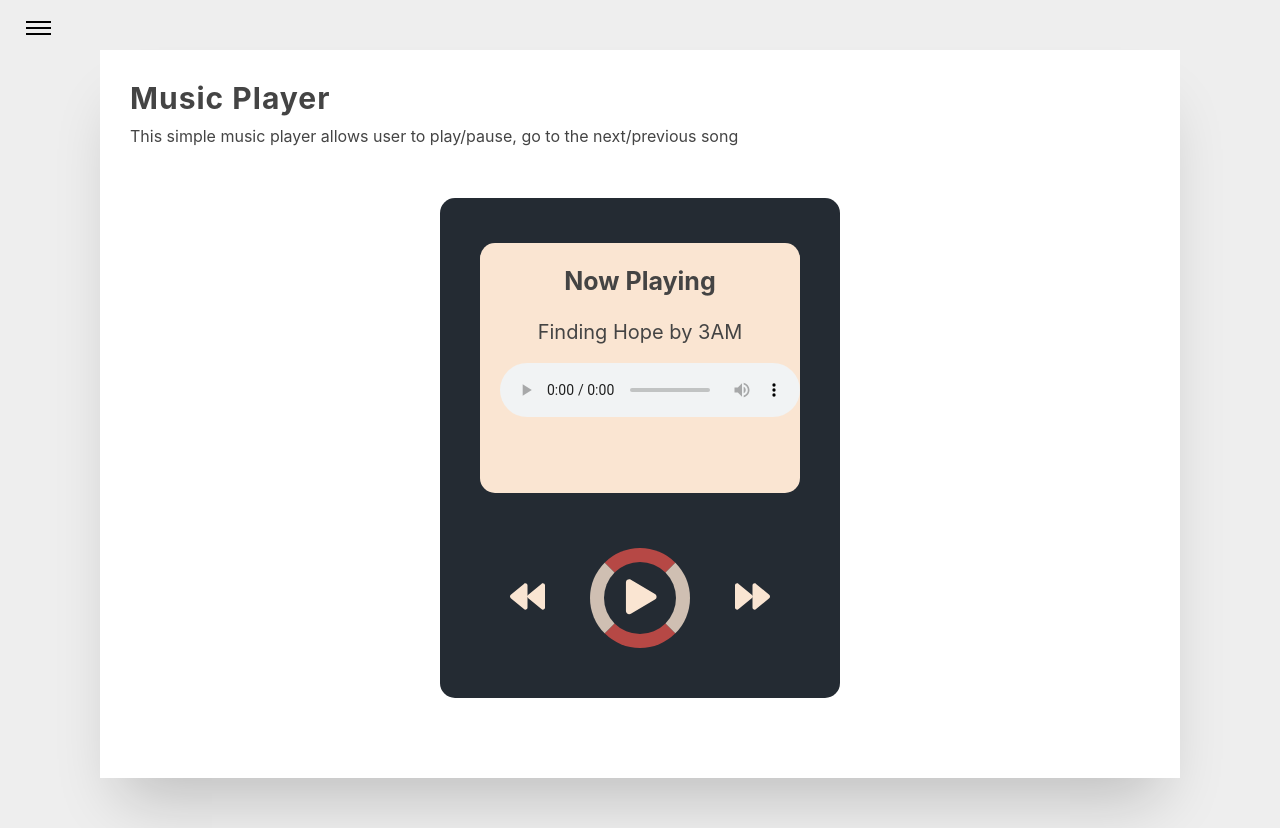
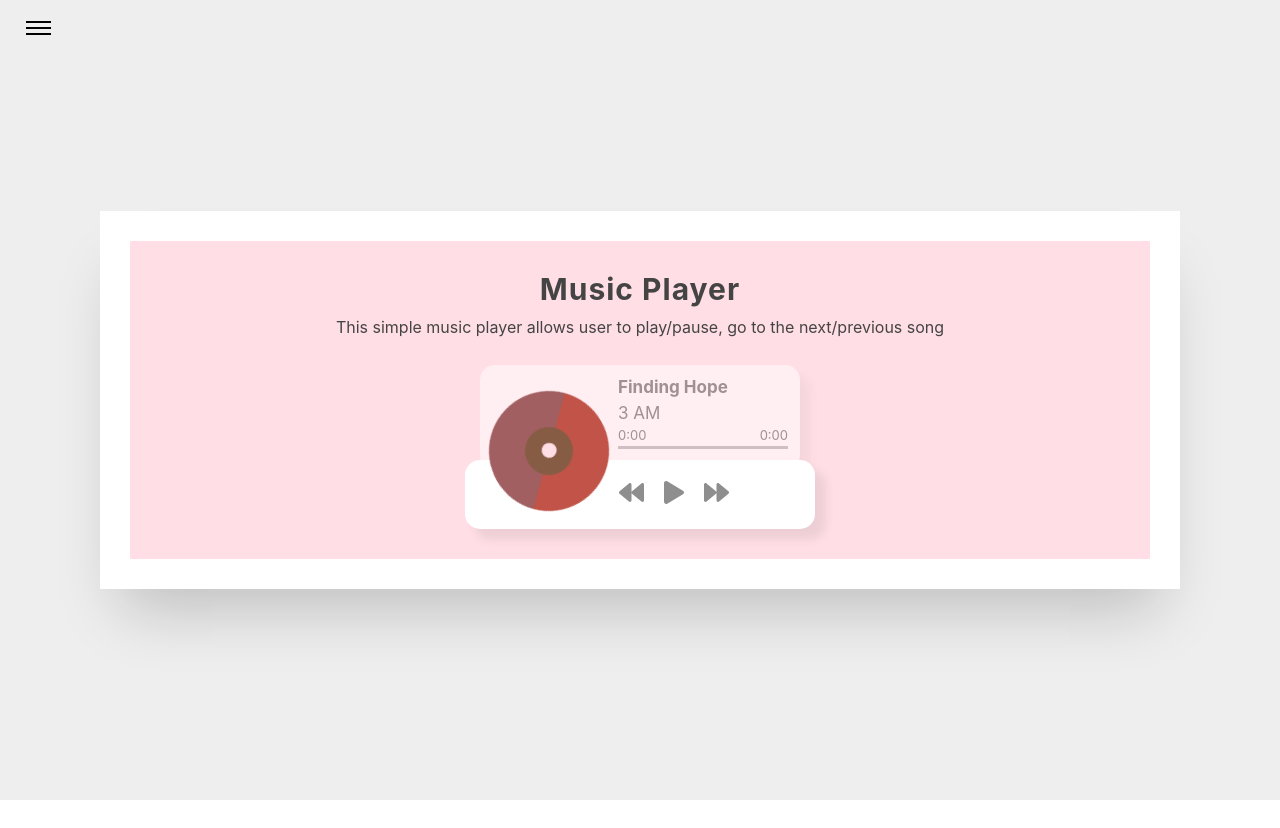
Before and after one commit to hitran/my-css-collection, a React (Create React App) app: page /music-player in a window 1280 px wide. After the commit the page ends 800 px from the top, so only its background shows below. Built offline with nearby package versions, Linux system fonts and the light colour scheme.

Commit message:
styling, add progress bar to music player

```diff
--- a/src/MusicPlayer/MusicPlayer.jsx
+++ b/src/MusicPlayer/MusicPlayer.jsx
@@ -1,34 +1,76 @@
-import React, { useState } from 'react';
+import React, { useState, useEffect } from 'react';
 import styles from './MusicPlayer.module.scss';
 import { faPlay, faForward, faBackward, faPause } from "@fortawesome/free-solid-svg-icons";
 import { FontAwesomeIcon } from '@fortawesome/react-fontawesome';
+import findingHope from './assets/finding_hope_3AM.mp3';
 
 function MusicPlayer() {
     const [isPlaying, setPlayingState] = useState(false);
+    const [currentTime, setCurrentTime] = useState('0:00');
+    const [duration, setDuration] = useState('0:00');
+    let musicAudio = React.createRef();
+    let currentProgress = React.createRef();
+
     const handlePlayBtnClick = () => {
         setPlayingState(!isPlaying);
+        isPlaying ? musicAudio.current.pause() : musicAudio.current.play();
     }
+    const updateTime = () => {
+        const time = Math.floor(musicAudio.current.currentTime);
+        setCurrentTime(formatTime(time));
+        // update progress bar
+        const current = musicAudio.current.currentTime;
+        const total = musicAudio.current.duration;
+        currentProgress.current.style.width = `${(current / total) * 170}px`;
+        if(current === total) {
+            setPlayingState(false);
+        }
+    }
+
+    const formatTime = (time) => {
+        const minute = `${Math.floor(time / 60)}`;
+        time = time % 60;
+        let second;
+        if (time < 10) {
+            second = `0${time}`
+        } else {
+            second = `${time}`;
+        }
+        return (`${minute}:${second}`)
+    }
+
+    useEffect(() => {
+        if (musicAudio.current && musicAudio.current.duration) {
+            let musicDuration = Math.floor(musicAudio.current.duration);
+            setDuration(formatTime(musicDuration));
+        }
+    }, [musicAudio]);
+
     return (
-        <div>
+        <div className={styles.MusicPlayer}>
             <h1 className="Title">Music Player</h1>
             <p>This simple music player allows user to play/pause, go to the next/previous song</p>
-            <div className={styles.MusicPlayer}>
+            <audio ref={musicAudio} onTimeUpdate={updateTime}>
+                <source src={findingHope} type="audio/mpeg" />
+            </audio>
             <div className={styles.SongInfo}>
-                    <p><b>Now Playing</b></p>
-                    <p>Finding Hope by 3AM</p>
-                    <audio controls>
-                        <source src="horse.mp3" type="audio/mpeg"/>
-                    </audio>
+                <p><b>Finding Hope</b></p>
+                <p>3 AM</p>
+                <div className={styles.SongDuration}>
+                    <p>{currentTime}</p>
+                    <p>{duration}</p>
+                </div>
+                <div className={styles.ProgressBar}>
+                    <div ref={currentProgress} className={styles.CurrentProgress}></div>
+                </div>
             </div>
             <div className={styles.MusicPlayerControls}>
-
+                <div className={styles.RotateCircle}>
+                    <span></span>
+                </div>
                 <span><FontAwesomeIcon icon={faBackward} /></span>
-                            <div className={`${styles.PlayBtnWrapper} ${isPlaying ? styles.Playing : ''}`} onClick={handlePlayBtnClick}>
-                                <div className={styles.RotateCircle}></div>
-                                <span className={styles.PlayBtn}><FontAwesomeIcon icon={isPlaying ? faPause : faPlay} /></span>
-                            </div>
+                <span className={styles.PlayBtn}><FontAwesomeIcon onClick={handlePlayBtnClick} icon={isPlaying ? faPause : faPlay} /></span>
                 <span><FontAwesomeIcon icon={faForward} /></span>
-                        </div>
             </div>
         </div>
     )
--- a/src/MusicPlayer/MusicPlayer.module.scss
+++ b/src/MusicPlayer/MusicPlayer.module.scss
@@ -6,89 +6,112 @@
     flex-direction: column;
     align-items: center;
     padding: 30px 40px 30px 40px;
-    background-color: rgb(36, 43, 51);
-    width: 400px;
-    height: 500px;
-    margin: 50px auto;
+    width: 100%;
+    height: 100%;
+    margin: auto;
+    background-color: $light-pink;
 }
 
-.SongInfo, .MusicPlayer {
+.SongInfo, .MusicPlayerControls {
     border-radius: 15px;
 }
 
 .SongInfo {
-    background-color: $cream-color;
+    background-color: $white;
     text-align: right;
-    padding: 20px;
+    padding: 10px;
     position: relative;
-    top: 15px;
-    width: 100%;
-    height: 250px;
-    text-align: center;
+    top: 10px;
+    width: 320px;
+    height: 105px;
     font-size: 20px;
-    p:first-child {
-        font-size: 25px;
-    }
-    p:last-child {
+    opacity: 0.5;
+    box-shadow: 10px 10px 10px 0 rgba(68,68,68, 0.1);
+    p {
         margin-bottom: 0;
+        text-align: left;
+        font-size: 17px;
     }
 }
 
 .MusicPlayerControls {
     display: inline-block;
     position: relative;
-    padding: 20px;
-    width: 100%;
+    padding: 10px 10px 10px 144px;
+    width: 350px;
     background-color: transparent;
     display: flex;
     align-items: center;
-    margin-top: 50px;
+    background-color: $white;
+    box-shadow: 10px 10px 10px 0 rgba(68,68,68, 0.1);
     span {
         display: inline-block;
         margin: 10px;
     }
     svg {
-        color: $cream-color;
-        width: 35px !important;
-        height: 35px;
+        color: $default-text-color;
+        width: 25px !important;
+        height: 25px;
+        opacity: 0.6;
     }
 
-    .PlayBtnWrapper {
-        position: relative;
-        width: 100px;
-        height: 100px;
-        margin: auto;
-        border-radius: 50%;
-        &.Playing {
-            .RotateCircle {
-                animation: musicPlaying 4s linear 0s infinite;
-            }
-        }
-        &:hover {
-            cursor: pointer;
+    .PlayBtn svg {
+        width: 20px !important;
+    }
+
+
+    .Playing {
+        .RotateCircle {
+            animation: musicPlaying 4s linear 0s infinite;
         }
     }
 
     .RotateCircle {
-        width: 100%;
-        height: 100%;
+        width: 120px;
+        height: 120px;
         border-radius: 50%;
-        opacity: 0.8;
-        border: 14px solid $cream-color;
-        border-bottom-color: $bright-red;
-        border-top-color: $bright-red;
+        display: flex;
+        align-items: center;
+        background-color: $dark-brown;
+        border: 36px solid rgba(219, 80, 74, 0.7);
+        border-top-color: rgba(174,97,110, 0.7);
+        border-right-color: rgba(174,97,110, 0.7);
+        animation: musicPlaying 3s linear 0s infinite;
+        position: absolute;
+        top: -69px;
+        left: 24px;
+        span:first-child {
+            background-color: $light-pink;
+            width: 15px;
+            height: 15px;
+            margin: auto;
+            border-radius: 50%;
+            z-index: 3;
+        }
     }
 
-    .PlayBtn {
-        position: absolute;
-        top: 50%;
-        left: 50%;
-        transform: translate(-75%, -82%);
-        display: flex;
-        svg {
-            margin: auto;
-        }
+}
+.SongDuration, .ProgressBar, .SongInfo > p {
+    width: 170px;
+    margin-left: 128px;
+}
+
+.SongDuration {
+    display: flex;
+    justify-content: space-between;
+    p {
+        font-size: 13px;
     }
+}
+.ProgressBar {
+    height: 3px;
+    background-color: rgba(68,68,68, 0.5);
+}
+
+.CurrentProgress {
+    height: 3px;
+    background-color: $bright-red;
+    width: 0%;
 
 }
 
--- a/src/common-modules/_color.scss
+++ b/src/common-modules/_color.scss
@@ -3,7 +3,7 @@ $white: #fff;
 $default-border-color: #eee;
 $default-background-color: #eee;
 $default-text-color: rgb(68,68,68);
-$dark-pink: #ae616e;
+$dark-pink: #AE616E;
 $light-pink: #FFDEE5;
 $dark-gray: #3e3e3e;
 $light-gray: #D3D3D3;
```
Also changed, not shown: src/MusicPlayer/assets/purple_flower.jpg (added), 1 other file (tests, documents, lock files or other folders). Lines whose indentation alone changed are shown as unchanged.
